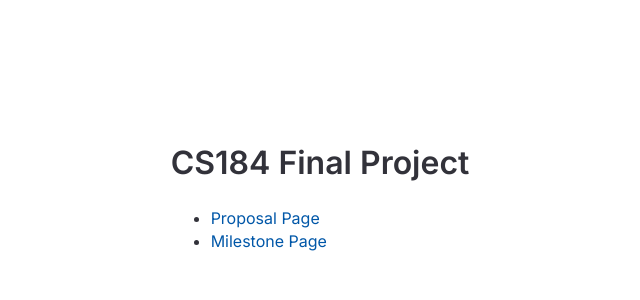
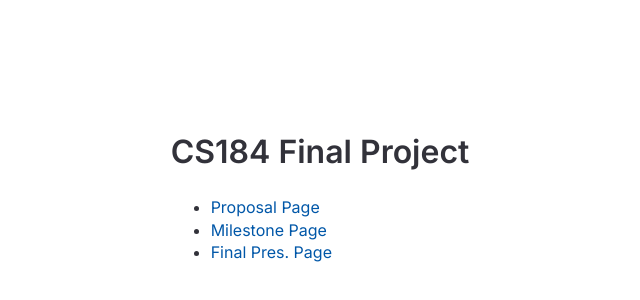
Before and after one commit to alexabanuelos/project184, a plain HTML site: page index.html in a window 1280 px wide. Shown: the part 206-506 px from the top of the page, without its empty margins (320-960 px from the left). Drawn offline with Linux system fonts and the light colour scheme.

Commit message:
added final pres page

```diff
--- a/index.html
+++ b/index.html
@@ -69,6 +69,7 @@
 					<ul>
 						<li><a href="/proposal/index.html">Proposal Page</a></li>
 						<li><a href="/milestone/index.html">Milestone Page</a></li>
+						<li><a href="/final/index.html">Final Pres. Page</a></li>
 					</ul>
 				</div>
 			</main>
```
